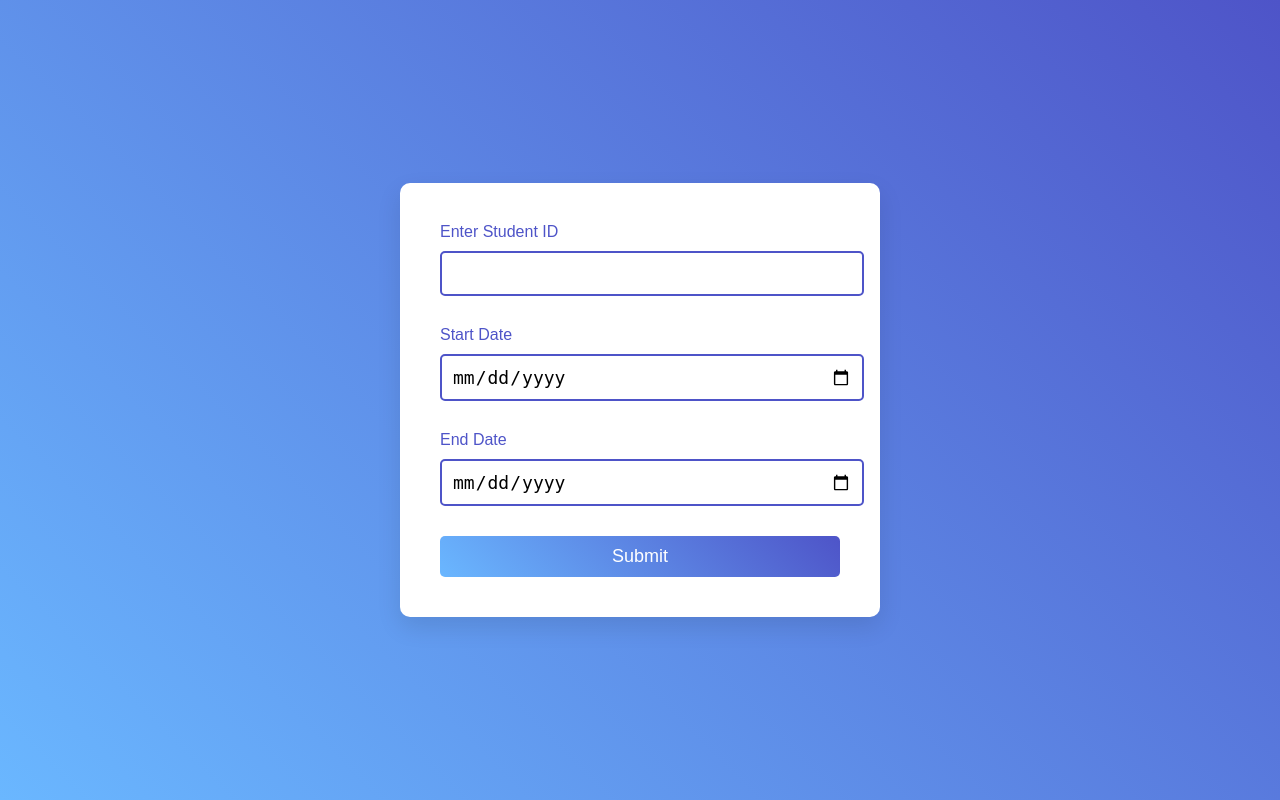
After one commit to rudraabhilash/Django_school_project, a Django app: page /attendance_record/ in a window 1280 px wide. The commit adds this page. Run offline with Django 5.2, Linux system fonts and the light colour scheme.

Commit message:
attendance // attendance record added

```diff
--- /dev/null
+++ b/attendence/templates/attendance_record_page.html
@@ -0,0 +1,92 @@
+<!DOCTYPE html>
+<html lang="en">
+<head>
+    <meta charset="UTF-8">
+    <meta name="viewport" content="width=device-width, initial-scale=1.0">
+    <title>Stylish Form</title>
+    <style>
+        body {
+            display: flex;
+            justify-content: center;
+            align-items: center;
+            height: 100vh;
+            background: linear-gradient(45deg, #6ab7ff, #4e54c8);
+            margin: 0;
+            font-family: 'Arial', sans-serif;
+        }
+
+        .form-container {
+            background: white;
+            padding: 40px;
+            border-radius: 10px;
+            box-shadow: 0 10px 25px rgba(0, 0, 0, 0.1);
+            width: 100%;
+            max-width: 400px;
+        }
+
+        .input-group {
+            position: relative;
+            margin-bottom: 30px;
+        }
+
+        .input-group input {
+            width: 100%;
+            padding: 10px;
+            font-size: 18px;
+            border: 2px solid #4e54c8;
+            border-radius: 5px;
+            outline: none;
+            transition: all 0.3s ease-in-out;
+        }
+
+        .input-group label {
+            display: block;
+            margin-bottom: 10px;
+            color: #4e54c8;
+            font-size: 16px;
+        }
+
+        .input-group input:focus,
+        .input-group input:valid {
+            border-color: #6ab7ff;
+        }
+
+        .submit-button {
+            width: 100%;
+            padding: 10px;
+            font-size: 18px;
+            color: white;
+            background: linear-gradient(45deg, #6ab7ff, #4e54c8);
+            border: none;
+            border-radius: 5px;
+            cursor: pointer;
+            transition: all 0.3s ease-in-out;
+        }
+
+        .submit-button:hover {
+            background: linear-gradient(45deg, #4e54c8, #6ab7ff);
+            transform: scale(1.05);
+        }
+    </style>
+</head>
+<body>
+    <div class="form-container">
+        <form method="post" action="{% url 'attendance_record_process' %}">
+            {% csrf_token %}
+            <div class="input-group">
+                <label for="student_id">Enter Student ID</label>
+                <input type="text" id="student_id" name="student_id" required>
+            </div>
+            <div class="input-group">
+                <label for="start_date">Start Date</label>
+                <input type="date" id="start_date" name="start_date" required>
+            </div>
+            <div class="input-group">
+                <label for="end_date">End Date</label>
+                <input type="date" id="end_date" name="end_date" required>
+            </div>
+            <button type="submit" class="submit-button">Submit</button>
+        </form>
+    </div>
+</body>
+</html>
--- a/attendence/urls.py
+++ b/attendence/urls.py
@@ -2,6 +2,7 @@ from django.urls import path
 from . import views
 
 urlpatterns = [
+
 
 path('student_attendance/',views.student_attendance,name='student_attendance'),
 path('student_attendance_entry_process/',views.student_attendance_entry_process,name='student_attendance_entry_process'),
@@ -9,4 +10,6 @@ path('student_attendance_response/',views.student_attendance_response,name='stud
 
 path('standard/',views.Standard,name='Standard'),
 path('schedule/',views.Schedule,name='Schedule'),
+path('attendance_record/',views.attendance_record,name='attendance_record'),
+path('attendance_record_process/',views.attendance_record_process,name='attendance_record_process'),
 ]
--- a/attendence/views.py
+++ b/attendence/views.py
@@ -1,34 +1,38 @@
-from django.shortcuts import render
+from django.shortcuts import redirect, render
+from datetime import datetime
 from django.http import HttpResponse
+from django.template import loader
 from .forms import student_attendance_form
-from .models import standard,schedule,attendance
-from django.shortcuts import render, loader,redirect
+from .models import standard, schedule, attendance
+from datetime import datetime, timedelta
 
+from django.views.decorators.csrf import csrf_exempt
 
-# Create your views here.
+@csrf_exempt
+def student_attendance(request):
+    return render(request, 'student_attendance_form.html')
 
-
-def student_attendance(request):
-    return render(request,'student_attendance_form.html')
-
+@csrf_exempt
 def student_attendance_entry_process(request):
     if request.method == 'POST':
         form = student_attendance_form(request.POST)
         if form.is_valid():
             form.save()
             return redirect('/student_attendance_response')
+    else:
+        form = student_attendance_form()
+    return render(request, 'student_attendance_form.html', {'form': form})
 
-
+@csrf_exempt
 def Standard(request):
     cur = standard.objects.all().values()
     template = loader.get_template('standard.html')
     context = {
         'data': cur,
     }
-    return HttpResponse(template.render(context,request))
+    return HttpResponse(template.render(context, request))
 
-
-
+@csrf_exempt
 def Schedule(request):
     cur = schedule.objects.all().values()
     template = loader.get_template('schedule.html')
@@ -37,7 +41,7 @@ def Schedule(request):
     }
     return HttpResponse(template.render(context, request))
 
-
+@csrf_exempt
 def student_attendance_response(request):
     fetched = attendance.objects.all().values()
     template = loader.get_template('student_attendence_response.html')
@@ -45,3 +49,51 @@ def student_attendance_response(request):
         'temp': fetched,
     }
     return HttpResponse(template.render(context, request))
+
+@csrf_exempt
+def attendance_record(request):
+    return render(request, 'attendance_record_page.html')
+@csrf_exempt
+def attendance_record_process(request):
+    if request.method == 'POST':
+        student_id = request.POST.get('student_id')
+        start_date = request.POST.get('start_date')
+        end_date = request.POST.get('end_date')
+
+        try:
+            start_date = datetime.strptime(start_date, '%Y-%m-%d').date()
+            end_date = datetime.strptime(end_date, '%Y-%m-%d').date()
+        except ValueError:
+            return HttpResponse("Invalid date format. Please use YYYY-MM-DD.")
+
+        # Generate all dates in the range
+        total_days = (end_date - start_date).days + 1
+        all_dates = [start_date + timedelta(days=i) for i in range(total_days)]
+
+        # Fetch attendance records for the given date range
+        attendance_records = attendance.objects.filter(
+            student_id=student_id,
+            date__range=[start_date, end_date]
+        ).values('date')
+
+        # Get the dates that have attendance records
+        present_dates = {record['date'] for record in attendance_records}
+
+        # Determine missing dates
+        missing_dates = [date for date in all_dates if date not in present_dates]
+
+        # Combine missing and present dates
+        combined_dates = sorted(list(present_dates | set(missing_dates)))
+
+        template = loader.get_template('record_stud_list.html')
+        context = {
+            'combined_dates': combined_dates,
+            'student_id': student_id,
+            'start_date': start_date,
+            'end_date': end_date,
+            'present_dates': present_dates
+        }
+
+        return HttpResponse(template.render(context, request))
+    else:
+        return HttpResponse("Invalid request method.")
```
Also changed, not shown: attendence/templates/record_stud_list.html (added, +66 -0 lines), attendence/templates/student_attendance_form.html (+8 -1 lines), attendence/templates/student_attendence_response.html (+36 -78 lines).
